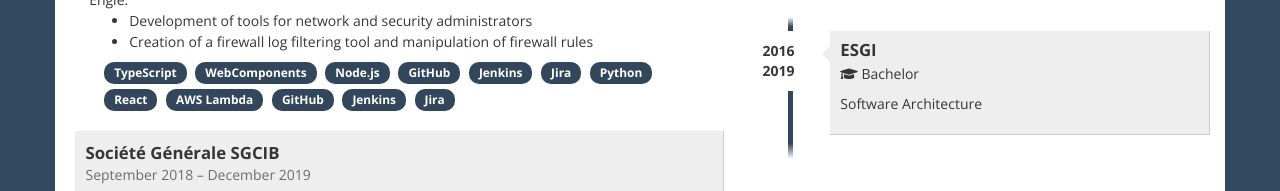
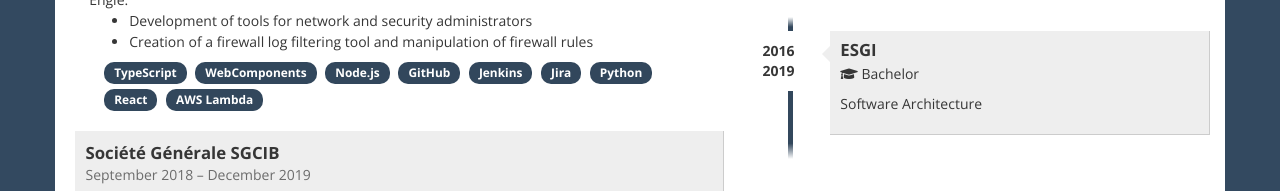
Before and after one commit to jRimbault/jrimbault.github.io, a website: page index.html in a window 1280 px wide. Shown: the part 536-727 px from the top of the page. Drawn offline with nearby package versions, Linux system fonts and the light colour scheme.

Commit message:
update index

```diff
--- a/index.html
+++ b/index.html
@@ -428,9 +428,6 @@ blockquote,
                         <span class= "skill badge">Python</span>
                         <span class= "skill badge">React</span>
                         <span class= "skill badge">AWS Lambda</span>
-                        <span class= "skill badge">GitHub</span>
-                        <span class= "skill badge">Jenkins</span>
-                        <span class= "skill badge">Jira</span>
                       </div>
                     </div>
                   </div>
```
